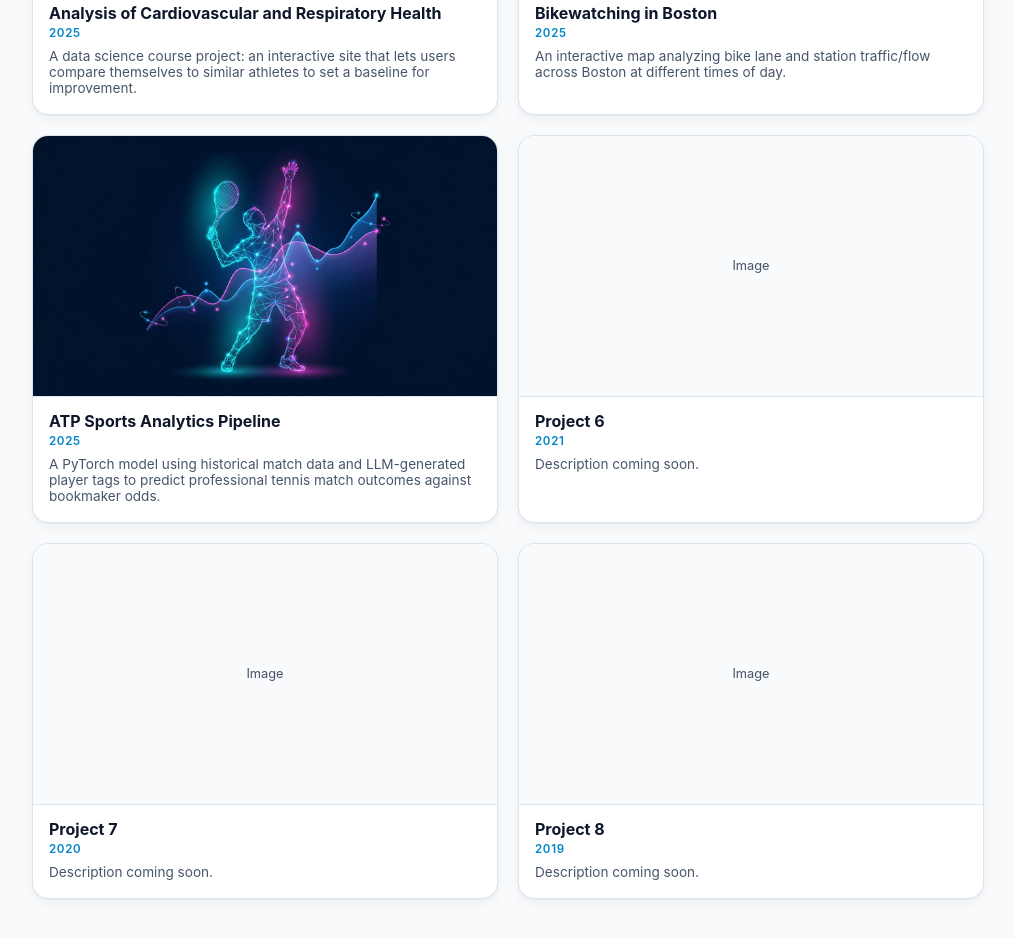
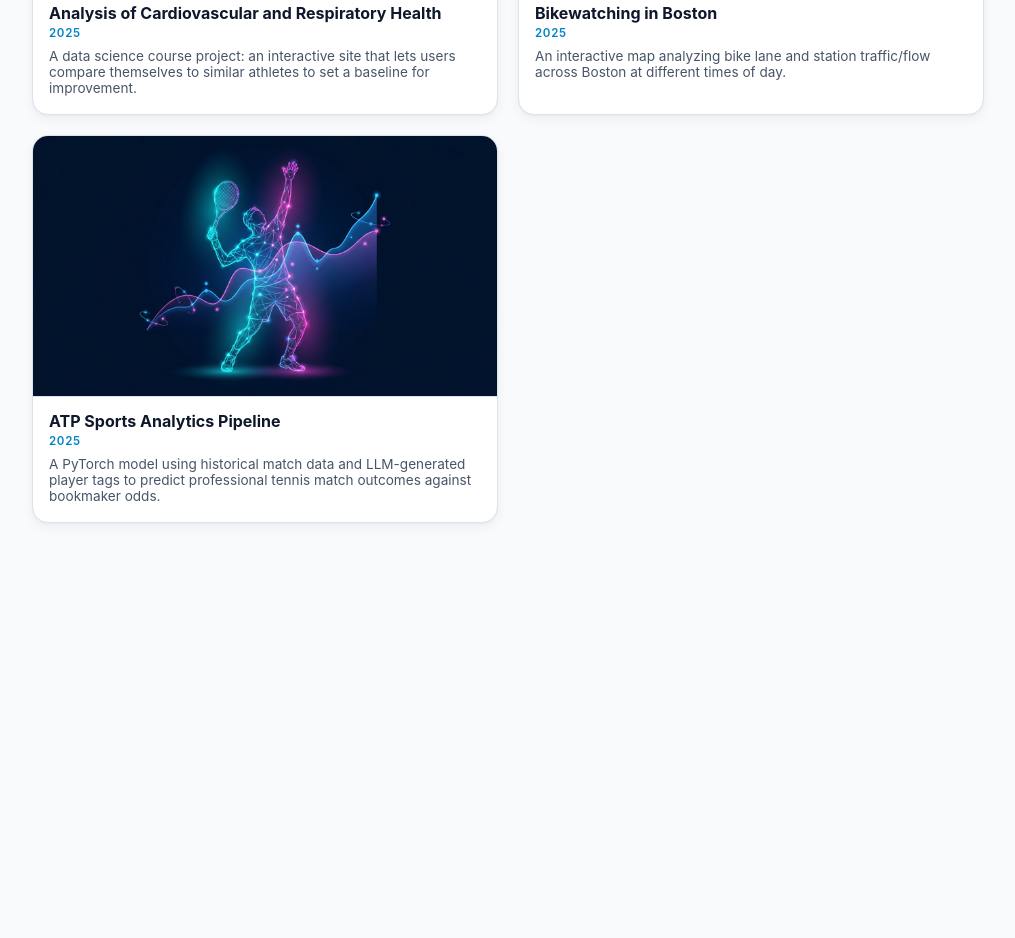
Before and after one commit to shekark642/shekarkrishnamoorthy.com, a plain HTML site: page important/projects.html in a window 1280 px wide. Shown: the part 912-1850 px from the top of the page, without its empty margins (132-1147 px from the left). After the commit the page ends 1499 px from the top, so only its background shows below. Drawn offline with Linux system fonts and the light colour scheme.

Commit message:
Wire in homework.png, drop placeholder slots, add a copy-paste project template
Homework Log now shows its real thumbnail. Removed Project 6/7/8 - the
grid is now exactly the 5 real projects. Replaced the scattered inline
comments with one template object at the top of the data array showing
every field and its default, so adding a new project is copy the
template, fill it in, done.

Co-Authored-By: Claude Sonnet 5 <noreply@anthropic.com>

```diff
--- a/important/projects.html
+++ b/important/projects.html
@@ -135,21 +135,24 @@
 </main>
 
 <script>
-  // Skeleton project data - each real project becomes one object here.
-  // year: numeric, used by the "Newest to Oldest" sort.
-  // coolness: 1-10, used by the "Coolest to Lamest" sort - purely a personal
-  //   ranking you set per project, unrelated to year.
-  // image: leave "" for a placeholder box until a real thumbnail exists.
-  // url: leave "#" until the project has a real link.
+  // To add a new project, copy this object and fill it in - that's the whole process:
+  // {
+  //   title: "",       // card heading
+  //   year: 0,         // numeric, drives the "Newest to Oldest" sort
+  //   coolness: 5,     // 1-10, drives the "Coolest to Lamest" sort - your own
+  //                    //   ranking, unrelated to year (5 is a neutral default)
+  //   image: "/images/your-thumb.png",  // "" shows a placeholder box instead
+  //   desc: "",        // one-line description shown on the card
+  //   url: "#",        // where the card links to ("#" until there's a real link)
+  //   broken: false,   // optional - set true to show a red "broken" badge
+  // }
+  // Images live in the repo's root images/ folder, referenced as /images/<file>.
   const projects = [
-    { title: "Homework Log", year: 2026, coolness: 5, image: "", desc: "Assignments completed for CSE135, with links and short descriptions.", url: "https://shekarkrishnamoorthy.com/homework.html" },
+    { title: "Homework Log", year: 2026, coolness: 5, image: "/images/homework.png", desc: "Assignments completed for CSE135, with links and short descriptions.", url: "https://shekarkrishnamoorthy.com/homework.html" },
     { title: "Analysis of Cardiovascular and Respiratory Health", year: 2025, coolness: 8, image: "https://shekark642.github.io/portfolio/projects/images/cardio_and_resp_analysis_ss.png", desc: "A data science course project: an interactive site that lets users compare themselves to similar athletes to set a baseline for improvement.", url: "https://shekark642.github.io/final106/" },
     { title: "Bikewatching in Boston", year: 2025, coolness: 9, image: "https://shekark642.github.io/portfolio/projects/images/bikewatching_project_ss.png", desc: "An interactive map analyzing bike lane and station traffic/flow across Boston at different times of day.", url: "https://shekark642.github.io/BostonBikeTraffic/" },
     { title: "ATP Sports Analytics Pipeline", year: 2025, coolness: 10, image: "/images/atp-thumb.png", desc: "A PyTorch model using historical match data and LLM-generated player tags to predict professional tennis match outcomes against bookmaker odds.", url: "https://colab.research.google.com/drive/1hOR4hbYbc6bKKdUQ08g_rUv6CZI9pTa5#scrollTo=1FROmf5Waz_Y" },
     { title: "Top Headlines", year: 2026, coolness: 7, image: "/images/news-thumb.png", broken: true, desc: "A live news reader pulling top headlines from NewsAPI, filterable by category and sortable by popularity or date.", url: "https://shekarkrishnamoorthy.com/important/news.html" },
-    { title: "Project 6", year: 2021, coolness: 7, image: "", desc: "Description coming soon.", url: "#" },
-    { title: "Project 7", year: 2020, coolness: 4, image: "", desc: "Description coming soon.", url: "#" },
-    { title: "Project 8", year: 2019, coolness: 8, image: "", desc: "Description coming soon.", url: "#" },
   ];
 
   const grid = document.getElementById("projectGrid");
```
